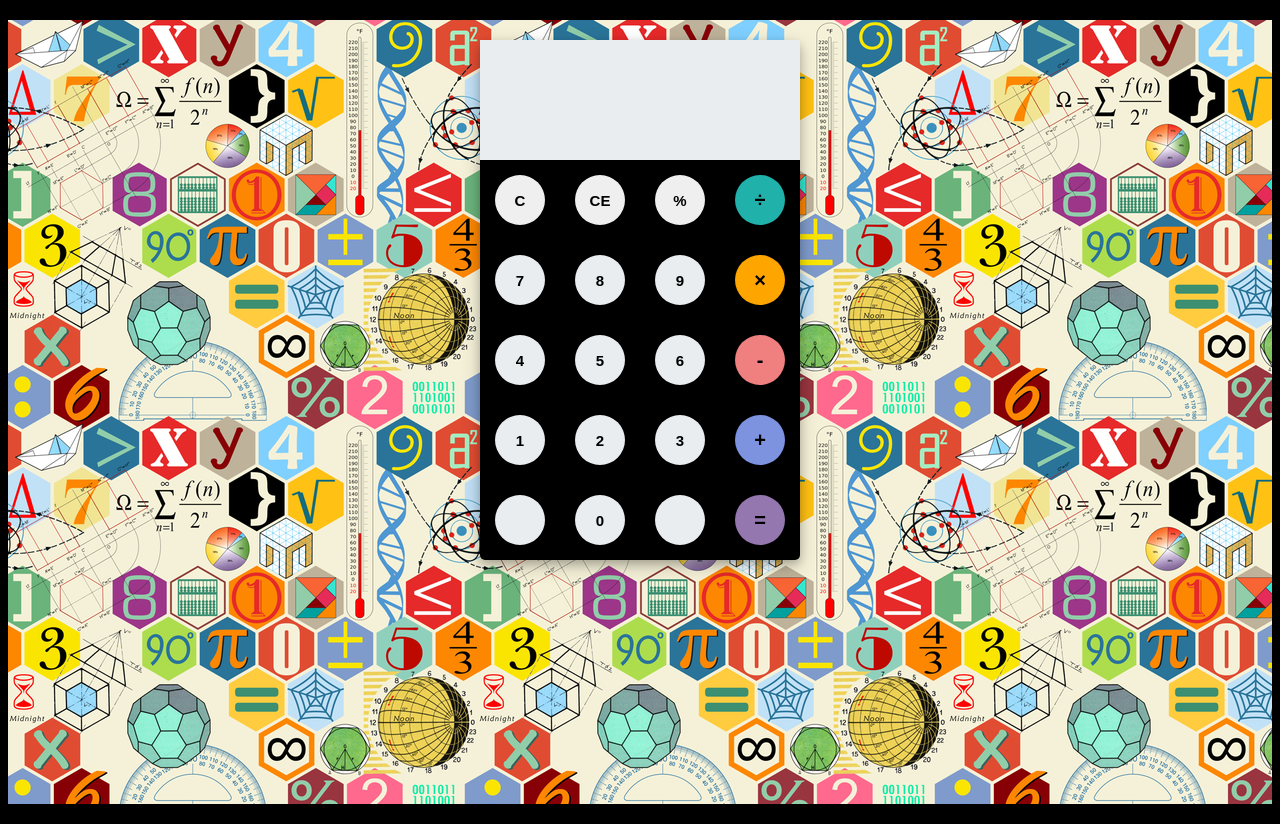
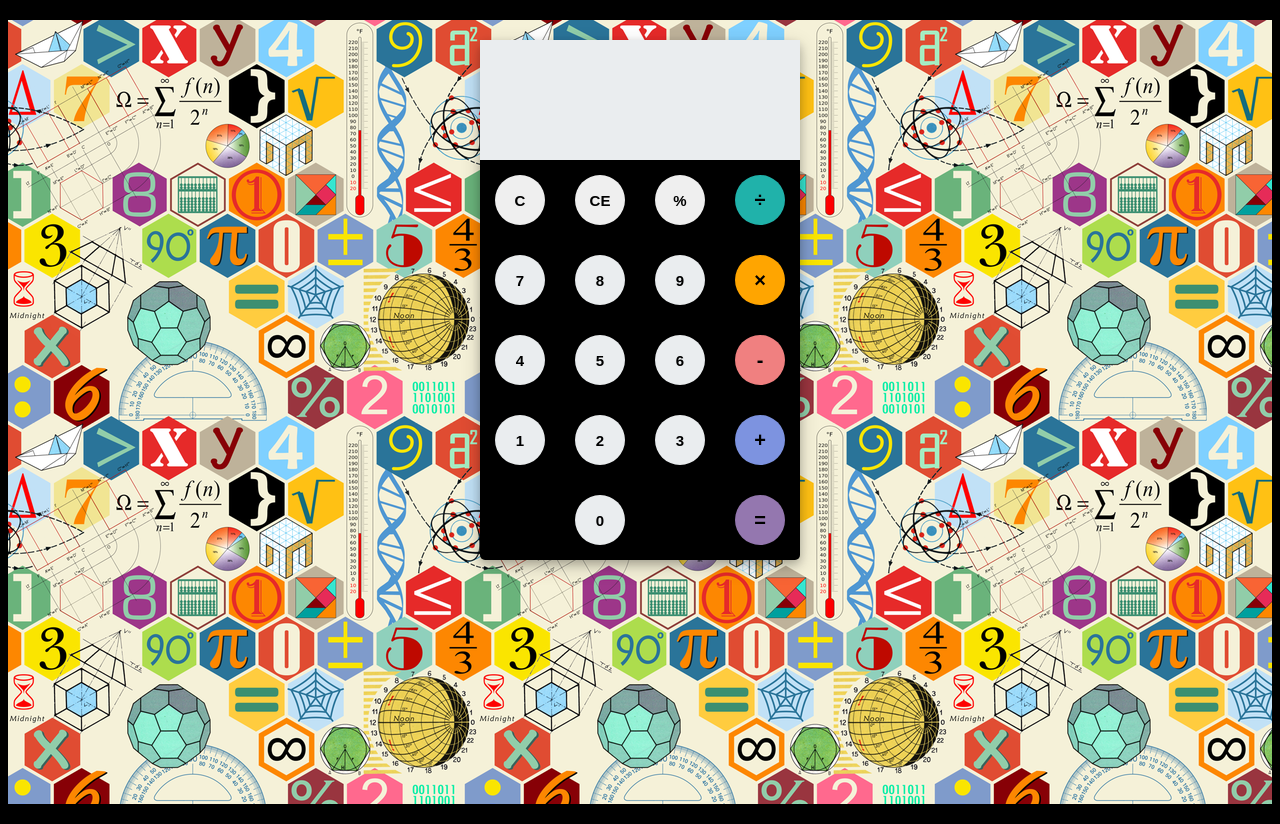
Before and after one commit to IpshitaSingh/Calculator, a plain HTML site: page index.html in a window 1280 px wide. Drawn offline with Linux system fonts and the light colour scheme.

Commit message:
Update style.css

```diff
--- a/style.css
+++ b/style.css
@@ -49,9 +49,14 @@ margin: 20px auto;
 	font-weight: bold;
 	font-size: 15px;
 }
-.number, .empty{
+.number{
 	background-color: #eaedef;
 }
+
+.empty{
+ background-color: black;
+}
+
 .number, .operator{
 	cursor: pointer;
 }
```
